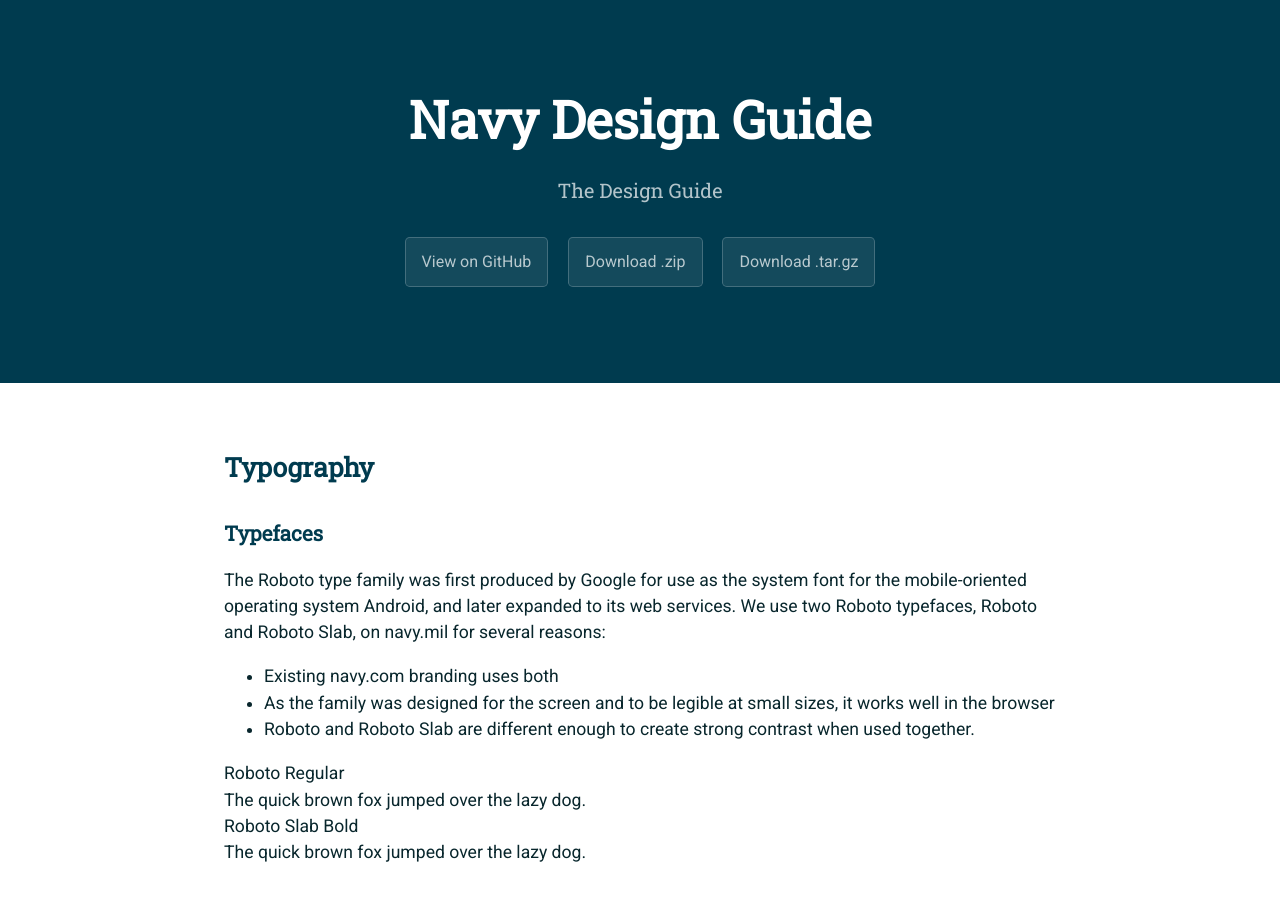
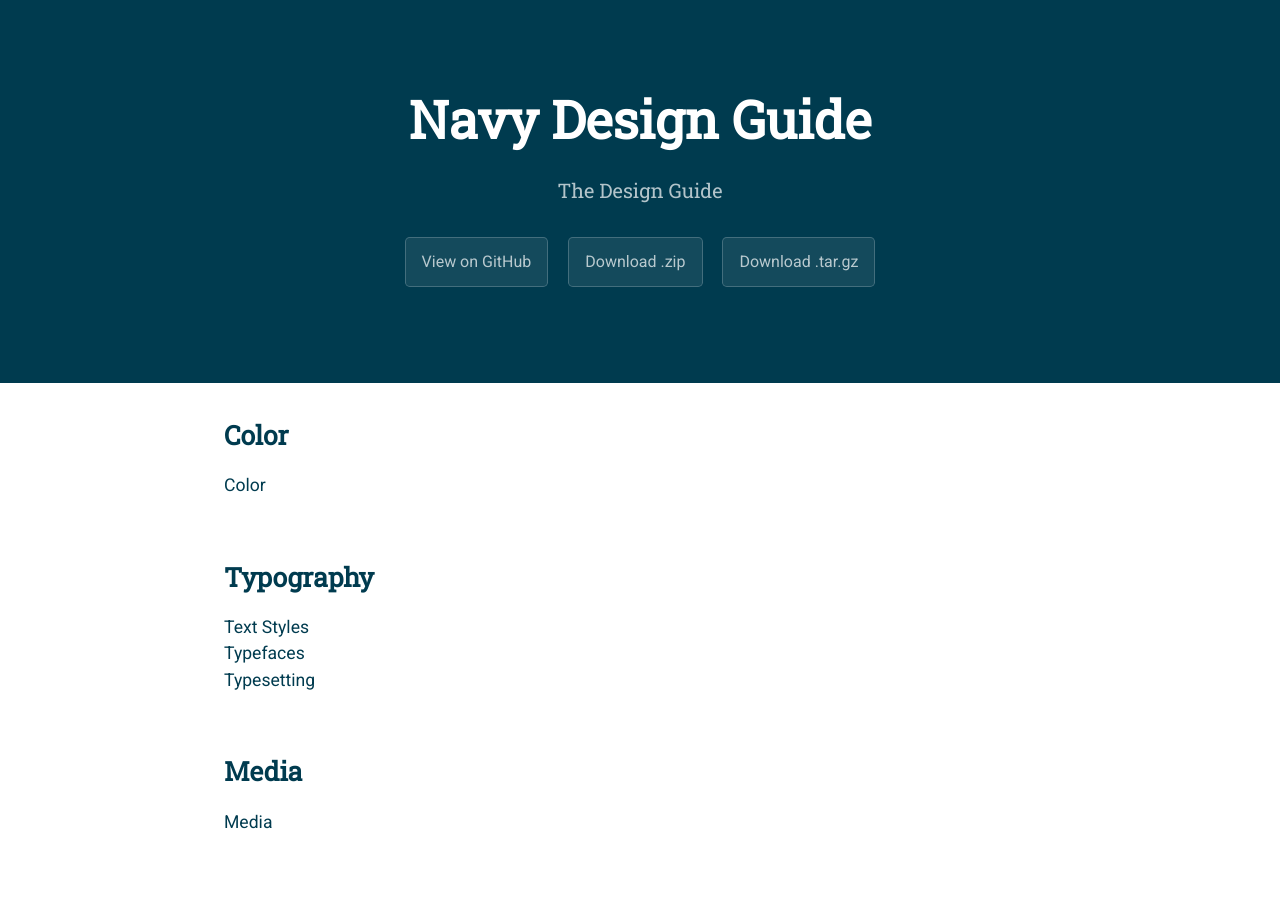
Before and after one commit to usnavy/Navy-Design-Guide, a Jekyll site: the page built from typefaces.md, in a window 1280 px wide and 900 px high. Built offline with Jekyll 4.4.1, drawn with Linux system fonts in a browser that asks for light colours; our own code applies the rules of GitHub Pages for plain Markdown files.

Commit message:
Update typefaces.md

```diff
--- a/typefaces.md
+++ b/typefaces.md
@@ -1,4 +1,20 @@
-<a id="typography"></a>
+## Color<br>
+[Color](/color.md)<br>
+<br>
+
+## Typography<br>
+[Text Styles](/text-styles.md)<br>
+[Typefaces](/typefaces.md)<br>
+[Typesetting](/typesetting.md)<br>
+<br>
+
+## Media<br>
+[Media](/media.md)<br>
+<br>
+
+## Layout<br>
+[Layout](/layout.md)<br>
+<br>
 
 ## Typography
 
```
